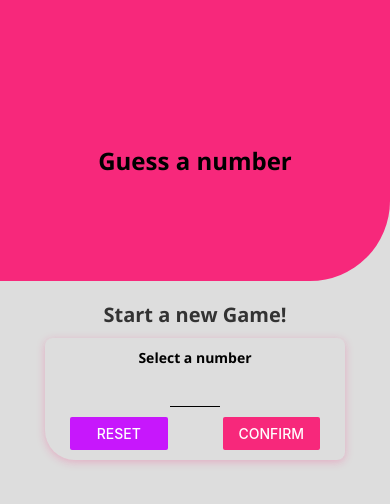
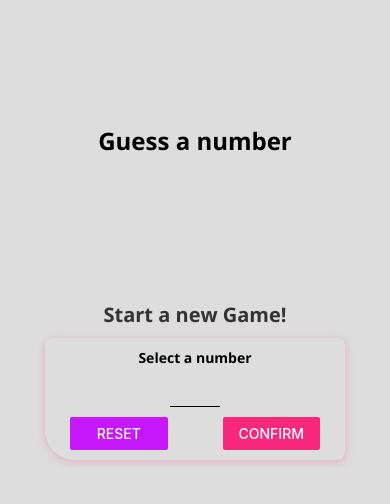
Before and after one commit to IvanDF/guess-app, a React Native app: screen / in a window 390 px wide. Shown: the top 504 px of the page. Built offline with nearby package versions, Linux system fonts and the light colour scheme.

Commit message:
wip on type e dimendions of devices

```diff
--- a/App.js
+++ b/App.js
@@ -1,7 +1,7 @@
 import AppLoading from "expo-app-loading";
 import * as Font from "expo-font";
 import React, { useState } from "react";
-import { StyleSheet, View } from "react-native";
+import { SafeAreaView, StyleSheet, View } from "react-native";
 import Header from "./components/Header";
 import colors from "./constants/colors";
 import GameOverScreen from "./screens/GameOverScreen";
@@ -61,10 +61,10 @@ export default function App() {
   }
 
   return (
-    <View style={styles.screen}>
+    <SafeAreaView style={styles.screen}>
       <Header title="Guess a number" />
       {content}
-    </View>
+    </SafeAreaView>
   );
 }
 
--- a/components/ButtonComponent.js
+++ b/components/ButtonComponent.ios.js
@@ -1,5 +1,5 @@
 import React from "react";
-import { StyleSheet, TouchableOpacity, View, Text } from "react-native";
+import { StyleSheet, Text, TouchableOpacity, View } from "react-native";
 import colors from "../constants/colors";
 
 const ButtonComponent = (props) => {
--- a/components/Header.js
+++ b/components/Header.js
@@ -1,11 +1,19 @@
 import React from "react";
-import { StyleSheet, View } from "react-native";
+import { Platform, StyleSheet, View } from "react-native";
 import colors from "../constants/colors";
 import TitleText from "./TitleText";
 
 const Header = (props) => {
   return (
-    <View style={styles.header}>
+    <View
+      style={{
+        ...styles.header,
+        ...Platform.select({
+          ios: styles.headerIOS,
+          android: styles.headerAndroid,
+        }),
+      }}
+    >
       <TitleText style={styles.headerTitle}>{props.title}</TitleText>
     </View>
   );
@@ -16,14 +24,32 @@ const styles = StyleSheet.create({
     justifyContent: "center",
     alignItems: "center",
     width: "100%",
+    height: Platform.OS === "ios" ? "15%" : "33.33%",
+    backgroundColor:
+      Platform.OS === "android" ? colors.primary : colors.lightBg,
+    borderBottomEndRadius: Platform.OS === "ios" ? 0 : 80,
+    borderBottomColor: Platform.OS === "ios" ? colors.primary : "transparent",
+    borderBottomWidth: Platform.OS === "ios" ? 2 : 0,
+  },
+
+  headerAndroid: {
     height: "33.33%",
-    paddingTop: 40,
     backgroundColor: colors.primary,
     borderBottomEndRadius: 80,
+    borderBottomColor: "transparent",
+    borderBottomWidth: 0,
+  },
+
+  headerIOS: {
+    height: "15%",
+    backgroundColor: colors.lightBg,
+    borderBottomEndRadius: 0,
+    borderBottomColor: colors.primary,
+    borderBottomWidth: 2,
   },
 
   headerTitle: {
-    color: colors.black,
+    color: Platform.OS === "ios" ? colors.primary : colors.black,
     fontSize: 24,
     fontFamily: "open-sans-bold",
   },
--- a/package.json
+++ b/package.json
@@ -12,6 +12,7 @@
   "dependencies": {
     "expo": "~43.0.2",
     "expo-app-loading": "~1.2.1",
+    "expo-screen-orientation": "~4.0.3",
     "expo-status-bar": "~1.1.0",
     "react": "17.0.1",
     "react-dom": "17.0.1",
--- a/screens/GameOverScreen.js
+++ b/screens/GameOverScreen.js
@@ -1,8 +1,8 @@
 import React from "react";
 import {
-  Button,
   Dimensions,
   Image,
+  SafeAreaView,
   ScrollView,
   StyleSheet,
   View,
@@ -55,7 +55,7 @@ const style = StyleSheet.create({
     alignItems: "center",
     justifyContent: "center",
     width: Dimensions.get("window").width * 0.7,
-    height: Dimensions.get("window").width * 0.7,
+    height: Dimensions.get("window").width * 0.2,
     maxWidth: "80%",
     marginVertical: Dimensions.get("window").height / 30,
     overflow: "hidden",
--- a/screens/GameScreen.js
+++ b/screens/GameScreen.js
@@ -19,6 +19,8 @@ const generateRandomBetween = (min, max, exclude) => {
 };
 
 const GameScreen = (props) => {
+  // ScreenOrientation.lockAsync(ScreenOrientation.OrientationLock.PORTRAIT);
+
   const { userChoice, onGameOver } = props;
 
   const initialGuess = generateRandomBetween(1, 100, userChoice);
```
Also changed, not shown: components/ButtonComponent.android.js (added, +54 -0 lines), 1 other file (tests, documents, lock files or other folders).
